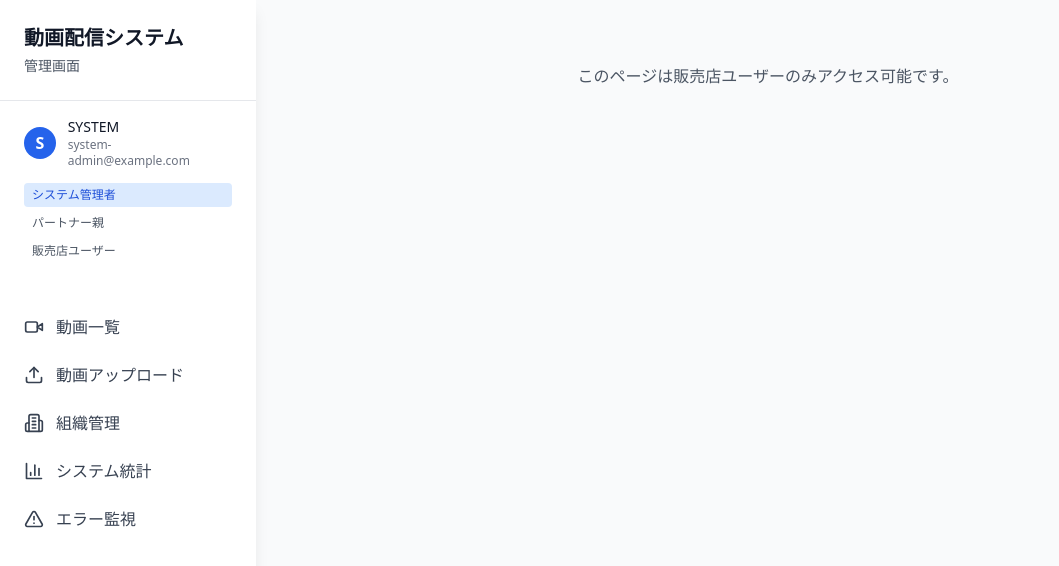
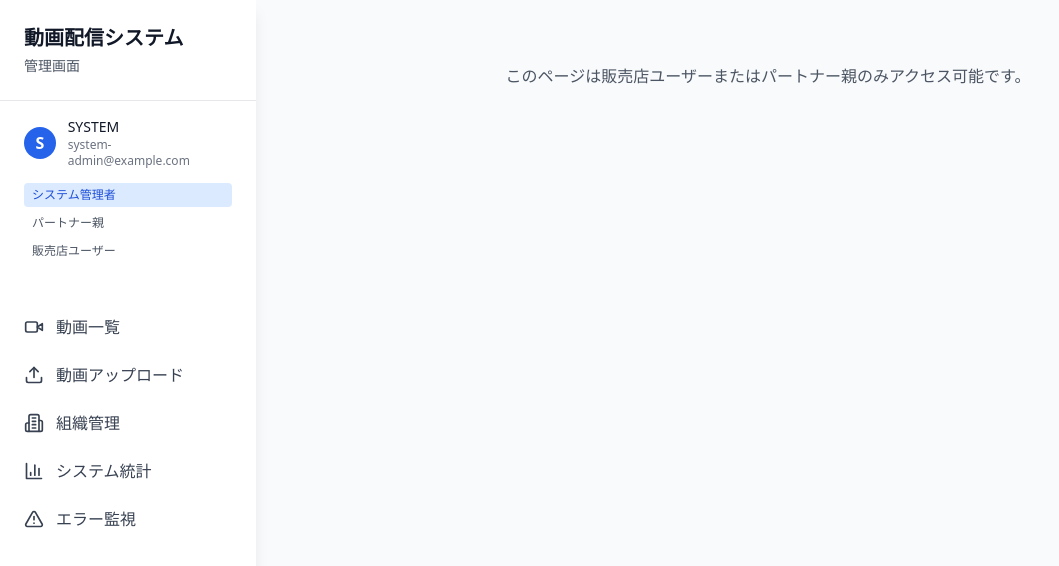
Before and after one commit to advalay/video-nfc-system, a Next.js app in the folder video-nfc-admin/: page /shop/stats in a window 1280 px wide. Shown: the top 566 px of the page, without its empty margins (0-1059 px from the left). Built offline with nearby package versions, Linux system fonts and the light colour scheme.

Commit message:
Fix shop stats page access - allow organization-admin to access

```diff
--- a/video-nfc-admin/app/shop/stats/page.tsx
+++ b/video-nfc-admin/app/shop/stats/page.tsx
@@ -79,12 +79,12 @@ export default function ShopStatsPage() {
     }
   };
 
-  if (!user?.groups?.includes('shop-user')) {
+  if (!user?.groups?.includes('shop-user') && !user?.groups?.includes('organization-admin')) {
     return (
       <ProtectedRoute>
         <Layout>
           <div className="text-center py-8">
-            <p className="text-gray-600">このページは販売店ユーザーのみアクセス可能です。</p>
+            <p className="text-gray-600">このページは販売店ユーザーまたはパートナー親のみアクセス可能です。</p>
           </div>
         </Layout>
       </ProtectedRoute>
```
